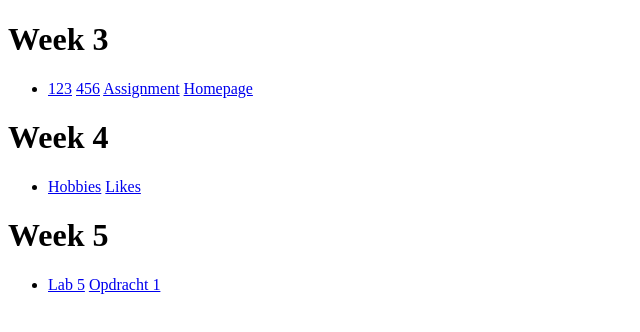
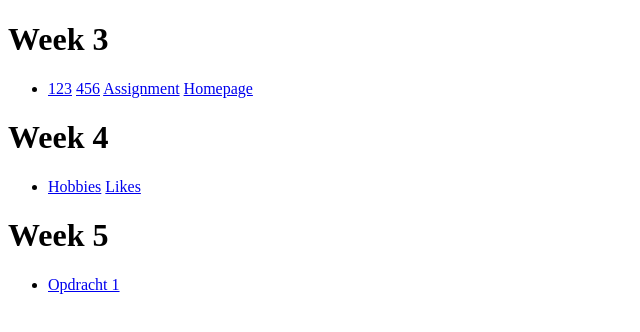
Before and after one commit to r0879266/Web-Development-Noah-Foulon, a plain HTML site: page index.html in a window 1280 px wide. Shown: the full height of the page, 0-640 px from the left. Drawn offline with Linux system fonts and the light colour scheme.

Commit message:
Update index.html

```diff
--- a/index.html
+++ b/index.html
@@ -26,8 +26,7 @@
 <h1>Week 5</h1>
 <ul>
     <li>
-        <a href="Lab5"> Lab 5</a>
-        <a href="Lab5/opdr1CSS.html">Opdracht 1</a>
+        <a href="Week%205/opdr1CSS.html">Opdracht 1</a>
     </li>
 </ul>
 </body>
```
